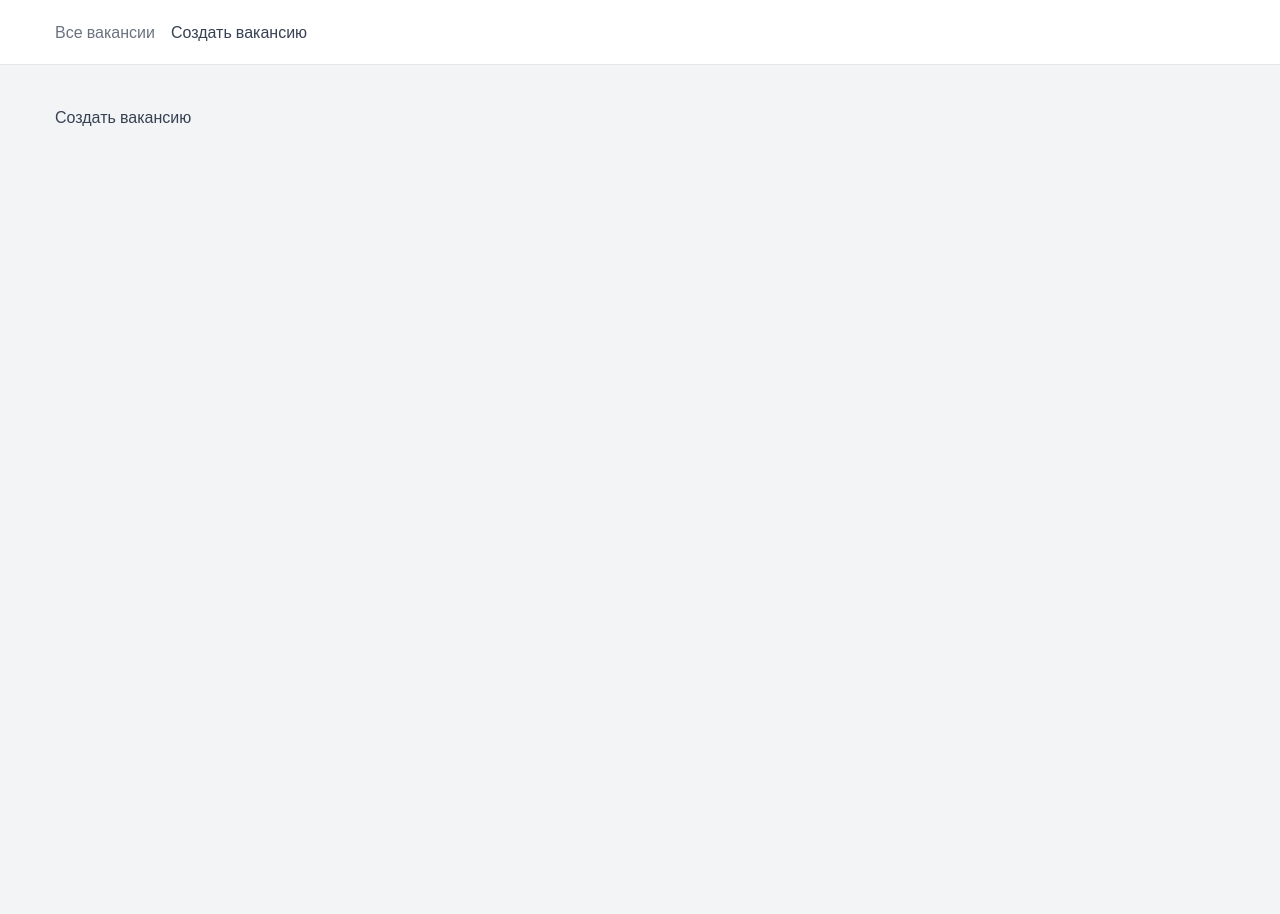
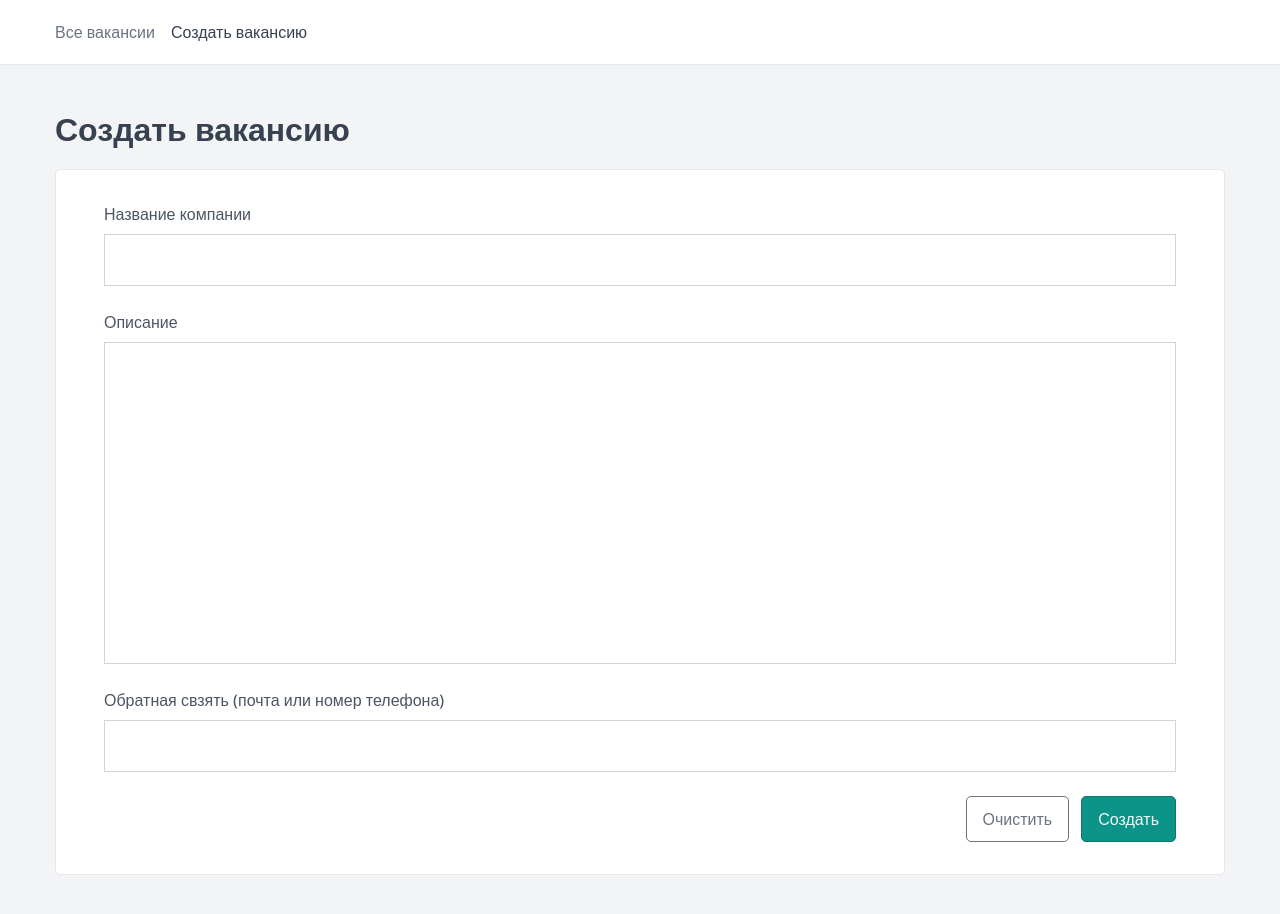
Before and after one commit to peterkovalets/job-vacancies, a React (Vite) app: page /add-vacancy in a window 1280 px wide. Shown: the top 914 px of the page. Before the commit the page ends 800 px from the top, so only its background shows below. Built offline with nearby package versions, Linux system fonts and the light colour scheme; the HTML template or start-up script is replaced by a standard one.

Commit message:
Added form for adding vacancies

```diff
--- a/package.json
+++ b/package.json
@@ -15,6 +15,7 @@
     "axios": "^1.5.0",
     "react": "^18.2.0",
     "react-dom": "^18.2.0",
+    "react-hook-form": "^7.45.4",
     "react-router-dom": "^6.15.0",
     "styled-components": "^6.0.7"
   },
--- /dev/null
+++ b/src/features/vacancies/AddVacancyForm.jsx
@@ -0,0 +1,63 @@
+import { styled } from 'styled-components';
+import { useForm } from 'react-hook-form';
+import Button from '../../ui/Button';
+import Form from '../../ui/Form';
+import FormRow from '../../ui/FormRow';
+import Input from '../../ui/Input';
+
+const Buttons = styled.div`
+  display: flex;
+  justify-content: flex-end;
+  gap: 1.2rem;
+`;
+
+function AddVacancyForm() {
+  const { register, handleSubmit, reset, formState } = useForm();
+  const { errors } = formState;
+
+  function onSubmit(data) {
+    console.log(data);
+  }
+
+  return (
+    <Form onSubmit={handleSubmit(onSubmit)}>
+      <FormRow label="Название компании" error={errors?.companyName?.message}>
+        <Input
+          id="companyName"
+          {...register('companyName', {
+            required: 'Это поле обязательное для заполнения',
+          })}
+        />
+      </FormRow>
+      <FormRow label="Описание" error={errors?.body?.message}>
+        <Input
+          as="textarea"
+          rows="10"
+          id="body"
+          {...register('body', {
+            required: 'Это поле обязательное для заполнения',
+          })}
+        />
+      </FormRow>
+      <FormRow
+        label="Обратная свзять (почта или номер телефона)"
+        error={errors?.contact?.message}
+      >
+        <Input
+          id="contact"
+          {...register('contact', {
+            required: 'Это поле обязательное для заполнения',
+          })}
+        />
+      </FormRow>
+      <Buttons>
+        <Button variant="outline" type="reset" onClick={reset}>
+          Очистить
+        </Button>
+        <Button type="submit">Создать</Button>
+      </Buttons>
+    </Form>
+  );
+}
+
+export default AddVacancyForm;
--- a/src/features/vacancies/VacancyItem.jsx
+++ b/src/features/vacancies/VacancyItem.jsx
@@ -6,7 +6,7 @@ import TextExpander from '../../ui/TextExpander';
 const StyledVacancyItem = styled.li`
   padding: 1.6rem 3.2rem;
   background-color: var(--color-gray-0);
-  border: 2px solid var(--color-gray-200);
+  border: 1px solid var(--color-gray-200);
   border-radius: var(--border-radius-sm);
 
   display: flex;
--- a/src/pages/AddVacancy.jsx
+++ b/src/pages/AddVacancy.jsx
@@ -1,5 +1,13 @@
+import AddVacancyForm from '../features/vacancies/AddVacancyForm';
+import Row from '../ui/Row';
+
 function AddVacancy() {
-  return <div>Создать вакансию</div>;
+  return (
+    <Row>
+      <h1>Создать вакансию</h1>
+      <AddVacancyForm />
+    </Row>
+  );
 }
 
 export default AddVacancy;
--- a/src/styles/GlobalStyles.js
+++ b/src/styles/GlobalStyles.js
@@ -74,8 +74,10 @@ const GlobalStyles = createGlobalStyle`
   }
 
   button,
-  input {
+  input,
+  textarea {
     font: inherit;
+    color: inherit;
   }
 `;
 
--- a/src/ui/Button.jsx
+++ b/src/ui/Button.jsx
@@ -13,15 +13,28 @@ const sizes = {
 const variants = {
   primary: css`
     background-color: var(--color-brand-600);
-    border: 2px solid var(--color-brand-700);
+    border: 1px solid var(--color-brand-700);
 
     &:hover {
       background-color: var(--color-brand-700);
     }
   `,
+  outline: css`
+    background-color: transparent;
+    color: var(--color-gray-500);
+    border: 1px solid var(--color-gray-500);
+    transition:
+      background-color 0.3s,
+      color 0.3s;
+
+    &:hover {
+      background-color: var(--color-gray-500);
+      color: var(--color-gray-0);
+    }
+  `,
   danger: css`
     background-color: var(--color-red-600);
-    border: 2px solid var(--color-red-700);
+    border: 1px solid var(--color-red-700);
 
     &:hover {
       background-color: var(--color-red-700);
--- /dev/null
+++ b/src/ui/Form.jsx
@@ -0,0 +1,14 @@
+import { styled } from 'styled-components';
+
+const Form = styled.form`
+  padding: 3.2rem 4.8rem;
+  background-color: var(--color-gray-0);
+  border: 1px solid var(--color-gray-200);
+  border-radius: var(--border-radius-sm);
+
+  display: flex;
+  flex-direction: column;
+  gap: 2.4rem;
+`;
+
+export default Form;
--- /dev/null
+++ b/src/ui/FormRow.jsx
@@ -0,0 +1,29 @@
+import { styled } from 'styled-components';
+
+const StyledFormRow = styled.div`
+  display: flex;
+  flex-direction: column;
+  gap: 0.8rem;
+`;
+
+const Label = styled.label`
+  color: var(--color-gray-600);
+  font-weight: 500;
+`;
+
+const Error = styled.span`
+  color: var(--color-red-600);
+  text-align: center;
+`;
+
+function FormRow({ children, label, error }) {
+  return (
+    <StyledFormRow>
+      {label && <Label htmlFor={children.props.id}>{label}</Label>}
+      {children}
+      {error && <Error>{error}</Error>}
+    </StyledFormRow>
+  );
+}
+
+export default FormRow;
--- /dev/null
+++ b/src/ui/Input.jsx
@@ -0,0 +1,11 @@
+import { styled } from 'styled-components';
+
+const Input = styled.input`
+  padding: 1rem 1.6rem;
+  color: var(--color-gray-800);
+  font-size: 2rem;
+  border: 1px solid var(--color-gray-300);
+  resize: none;
+`;
+
+export default Input;
```
Also changed, not shown: 1 other file (tests, documents, lock files or other folders).
